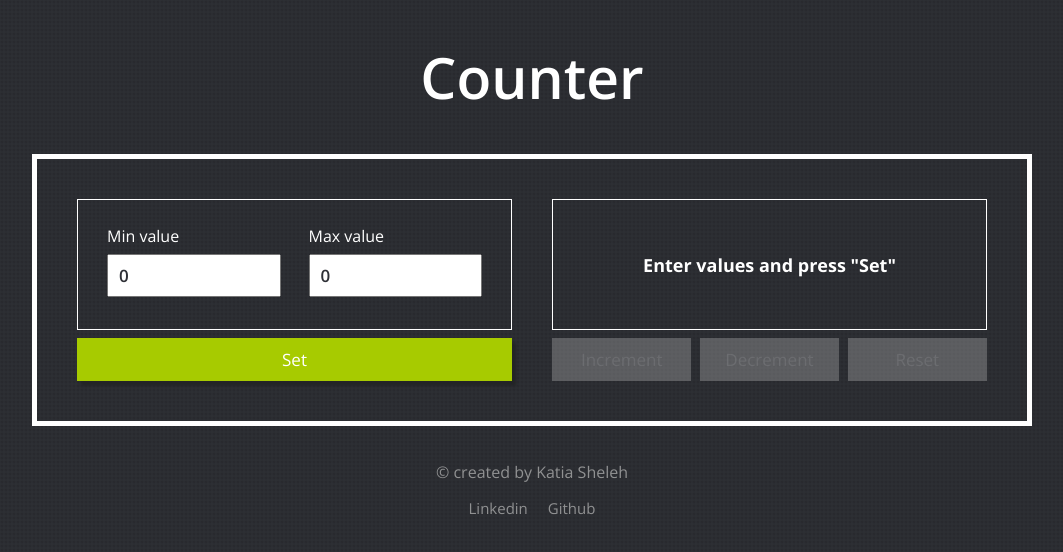
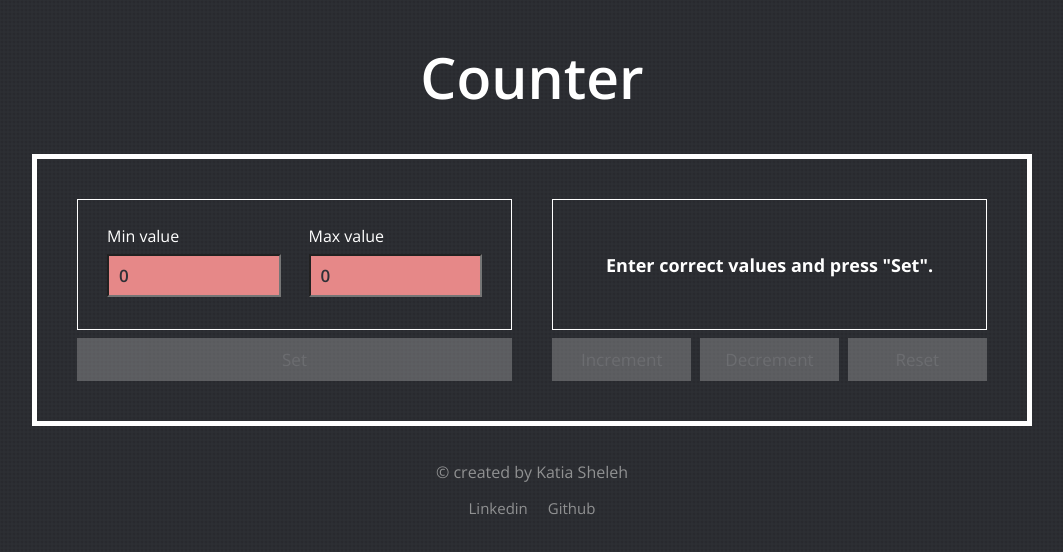
Before and after one commit to katesheleh/Counter, a React (Create React App) app: page / in a window 1280 px wide. Shown: the top 552 px of the page, without its empty margins (108-1171 px from the left). Built offline with nearby package versions, Linux system fonts and the light colour scheme.

Commit message:
Local storage and value validation improvements

```diff
--- a/src/components/App/App.tsx
+++ b/src/components/App/App.tsx
@@ -1,4 +1,4 @@
-import React, { useState } from 'react';
+import React, { useState, useEffect } from 'react';
 import styles from './App.module.css';
 import Counter from '../Counter/Counter';
 import CounterValues from '../CounterValues/CounterValues';
@@ -10,12 +10,15 @@ export const startMaxValue = 0;
 
 function App() {
 
-  const [ maxCountValue, setMaxCountValue ] = useState( startMaxValue );
-  const [ minCountValue, setMinCountValue ] = useState( startMinValue );
-  const [ count, setCount ] = useState( minCountValue );
+  const [ minCountValue, setMinCountValue ] = useState( Number( localStorage.getItem( 'minCountValue' ) || startMinValue ) );
+  const [ maxCountValue, setMaxCountValue ] = useState( Number( localStorage.getItem( 'maxCountValue' ) || startMaxValue ) );
+  const [ count, setCount ] = useState( Number( localStorage.getItem( 'count' ) || minCountValue ) );
+
+  useEffect( () => { localStorage.setItem( 'minCountValue', minCountValue.toString() ); }, [ minCountValue ] );
+  useEffect( () => { localStorage.setItem( 'maxCountValue', maxCountValue.toString() ); }, [ maxCountValue ] );
+  useEffect( () => { localStorage.setItem( 'count', count.toString() ); }, [ count ] );
 
   return (
-
     <div className="App">
       <h1>Counter</h1>
 
--- a/src/components/Counter/CountValue/CountValue.tsx
+++ b/src/components/Counter/CountValue/CountValue.tsx
@@ -15,7 +15,7 @@ const CountValue = ( props: CountValue ) => {
     >
       {
         ( props.minValue ) === props.maxValue
-          ? <p className={ styles.startText }>Enter values and press "Set"</p>
+          ? <p className={ styles.startText }>Enter correct values and press "Set".</p>
 
           : ( props.minValue > props.maxValue
             ? <p className={ styles.warningText }>Min value can't be more than Max value</p>
@@ -23,7 +23,7 @@ const CountValue = ( props: CountValue ) => {
           )
       }
 
-    </div>
+    </div >
   );
 };
 
--- a/src/components/Counter/Counter.tsx
+++ b/src/components/Counter/Counter.tsx
@@ -11,8 +11,6 @@ type CounterType = {
 };
 
 const Counter = ( props: CounterType ) => {
-  // init state = 0
-
   // Increment Count
   function incrementCount() {
     props.setCount( props.count + 1 );
@@ -25,7 +23,7 @@ const Counter = ( props: CounterType ) => {
 
   // Reset Count
   function resetCount() {
-    props.setCount( 0 );
+    props.setCount( props.minValue );
   }
 
   return (
--- a/src/components/CounterValues/CounterValues.tsx
+++ b/src/components/CounterValues/CounterValues.tsx
@@ -12,28 +12,42 @@ type CounterValuesType = {
 };
 
 const CounterValues = ( props: CounterValuesType ) => {
-  const [ inputMinValue, setInputMinValue ] = useState(
-    Number( localStorage.getItem( 'minCountValueLocalStorage' ) || props.minValue ) );
 
-  useEffect( () => {
-    localStorage.setItem( 'minCountValueLocalStorage', inputMinValue.toString() );
-  }, [ inputMinValue ] );
+  let min = Number( localStorage.getItem( 'inputMinValue' ) );
+  let max = Number( localStorage.getItem( 'inputMaxValue' ) );
 
+  const [ inputMinValue, setInputMinValue ] = useState( min || props.minValue );
+  const [ inputMaxValue, setInputMaxValue ] = useState( max || props.maxValue );
+  const [ equalValue, setEqualValue ] = useState( min >= max );
 
-  const [ inputMaxValue, setInputMaxValue ] = useState(
-    Number( localStorage.getItem( 'maxCountValueLocalStorage' ) || props.maxValue ) );
+  // SECOND WAY to save equalValue:
+  // const [ equalValue, setEqualValue ] = useState( false );
+  // useEffect( () => {
+  //   if ( inputMinValue >= inputMaxValue ) {
+  //     setEqualValue( true );
+  //   }
+  // }, [] );
 
-  useEffect( () => {
-    localStorage.setItem( 'maxCountValueLocalStorage', inputMaxValue.toString() );
-  }, [ inputMaxValue ] );
-
+  useEffect( () => { localStorage.setItem( 'inputMinValue', inputMinValue.toString() ); }, [ inputMinValue ] );
+  useEffect( () => { localStorage.setItem( 'inputMaxValue', inputMaxValue.toString() ); }, [ inputMaxValue ] );
+  useEffect( () => { localStorage.setItem( 'equalValue', equalValue.toString() ); }, [ equalValue ] );
 
   const onChangeMinValueHadler = ( e: ChangeEvent<HTMLInputElement> ) => {
-    setInputMinValue( Number( e.currentTarget.value ) );
+    if ( +e.currentTarget.value >= inputMaxValue ) {
+      setEqualValue( true );
+    } else {
+      setEqualValue( false );
+    }
+    setInputMinValue( +e.currentTarget.value );
   };
 
   const onChangeMaxValueHadler = ( e: ChangeEvent<HTMLInputElement> ) => {
-    setInputMaxValue( Number( e.currentTarget.value ) );
+    if ( +e.currentTarget.value === inputMinValue ) {
+      setEqualValue( true );
+    } else {
+      setEqualValue( false );
+    }
+    setInputMaxValue( +e.currentTarget.value );
   };
 
   // Set updated min / max values on Click
@@ -50,19 +64,21 @@ const CounterValues = ( props: CounterValuesType ) => {
         <Value
           title='Min value'
           value={ inputMinValue }
-          onChange={ onChangeMinValueHadler } />
+          onChange={ onChangeMinValueHadler }
+          equal={ equalValue } />
 
         <Value
           title='Max value'
           value={ inputMaxValue }
-          onChange={ onChangeMaxValueHadler } />
+          onChange={ onChangeMaxValueHadler }
+          equal={ equalValue } />
       </div>
 
       <div className={ styles.counterValuesCol }>
         <Button
           title='Set'
           action={ setNewValues }
-          disabled={ false } />
+          disabled={ equalValue } />
       </div>
     </div>
   );
--- a/src/components/CounterValues/Value/Value.module.css
+++ b/src/components/CounterValues/Value/Value.module.css
@@ -17,3 +17,7 @@
   color: #2E3036;
   font-family: 'Open Sans', sans-serif;
 }
+
+.equal {
+  background: rgb(230, 136, 136);
+}
--- a/src/components/CounterValues/Value/Value.tsx
+++ b/src/components/CounterValues/Value/Value.tsx
@@ -5,6 +5,7 @@ type ValueType = {
   title: string;
   value: any;
   onChange: any;
+  equal: boolean;
 };
 
 const Value = ( props: ValueType ) => {
@@ -16,7 +17,9 @@ const Value = ( props: ValueType ) => {
         type="number"
         value={ props.value }
         onChange={ props.onChange }
-        className={ styles.input } />
+        className={ props.equal
+          ? `${ styles.input } ${ styles.equal }`
+          : `${ styles.input } ` } />
     </div>
   );
 };
```
